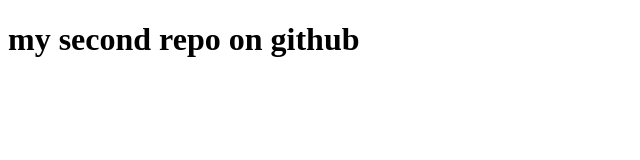
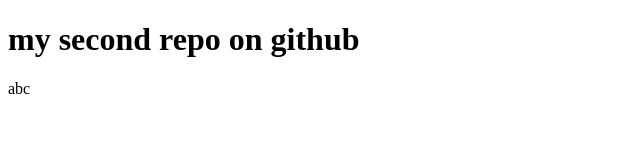
Before and after one commit to Antony-w-ostin/myapp2, a plain HTML site: page index.html in a window 1280 px wide. Shown: the full height of the page, 0-640 px from the left. Drawn offline with Linux system fonts and the light colour scheme.

Commit message:
updated app.js and index.html

```diff
--- a/app.js
+++ b/app.js
@@ -0,0 +1 @@
+console.log('abc');
--- a/index.html
+++ b/index.html
@@ -7,5 +7,6 @@
 </head>
 <body>
     <h1> my second repo on github </h1>
+    <p> abc </p>
 </body>
 </html>
```
